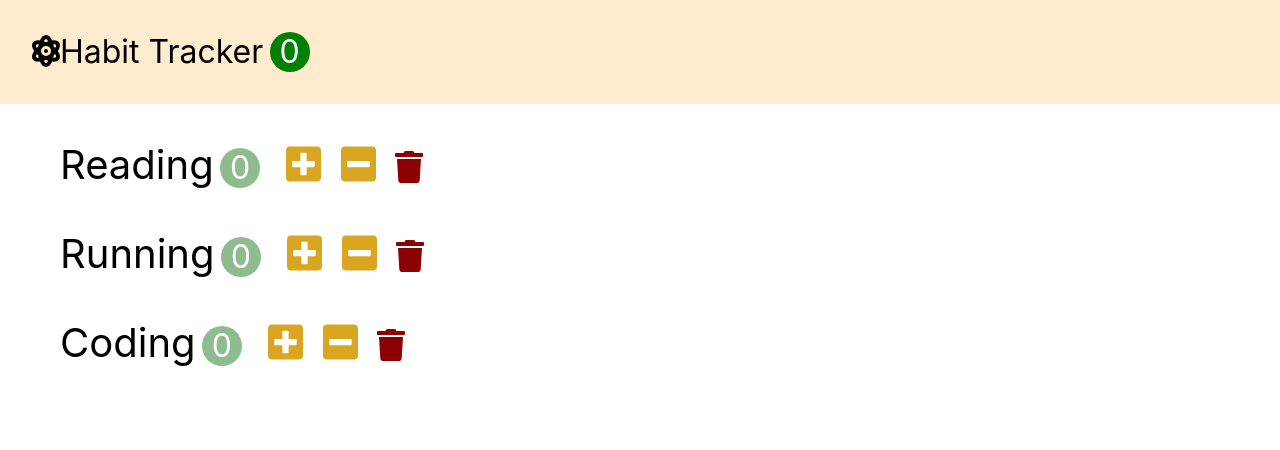
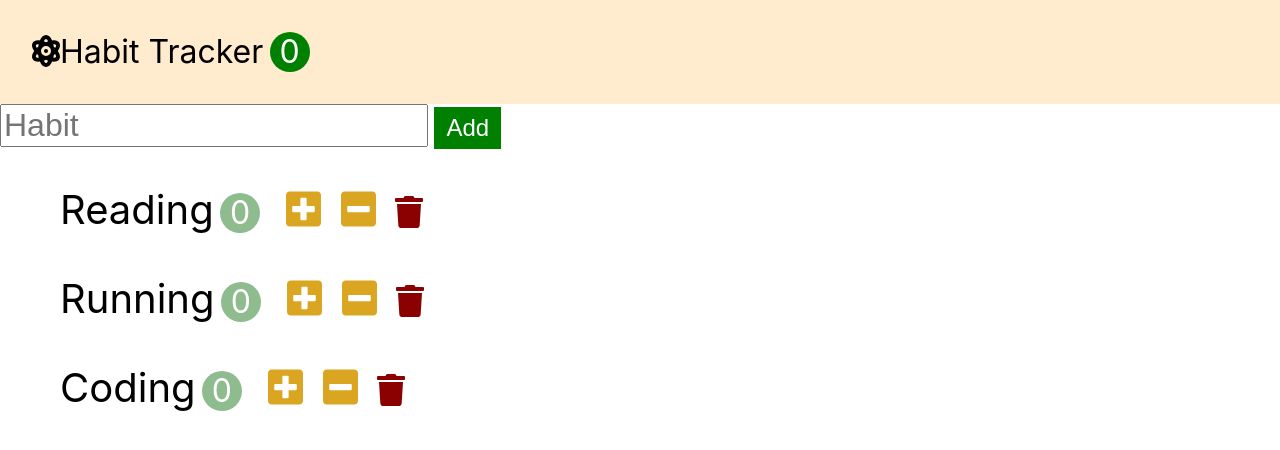
Before and after one commit to monty420420/React_template, a React (Create React App) app: page / in a window 1280 px wide. Shown: the top 450 px of the page. Built offline with nearby package versions, Linux system fonts and the light colour scheme.

Commit message:
habitAdd_input

```diff
--- /dev/null
+++ b/src/components/habitAdd.jsx
@@ -0,0 +1,18 @@
+import React, { Component } from 'react';
+
+
+class HabitAdd extends Component {
+
+
+  render() {
+    return(
+        <form className='add-form'>
+            <input type="text" className='add-input' placeholder='Habit' />
+            <button className='add-button'>Add</button>
+        </form>
+    );
+  }
+}
+
+
+export default HabitAdd;
--- a/src/components/habits.jsx
+++ b/src/components/habits.jsx
@@ -1,5 +1,6 @@
 import React, { Component } from 'react';
 import Habit from './habit';
+import HabitAdd from './habitAdd';
 
 class Habits extends Component {
 
@@ -19,7 +20,9 @@ class Habits extends Component {
     render() {
 
         return (
-            <ul>
+        <>
+          <HabitAdd />
+           <ul>
                 {
                     this.props.habits.map(habit => (
                         <Habit
@@ -31,6 +34,8 @@ class Habits extends Component {
                         />
                     ))}
             </ul>
+        </>
+
         );
     }
 }
```
